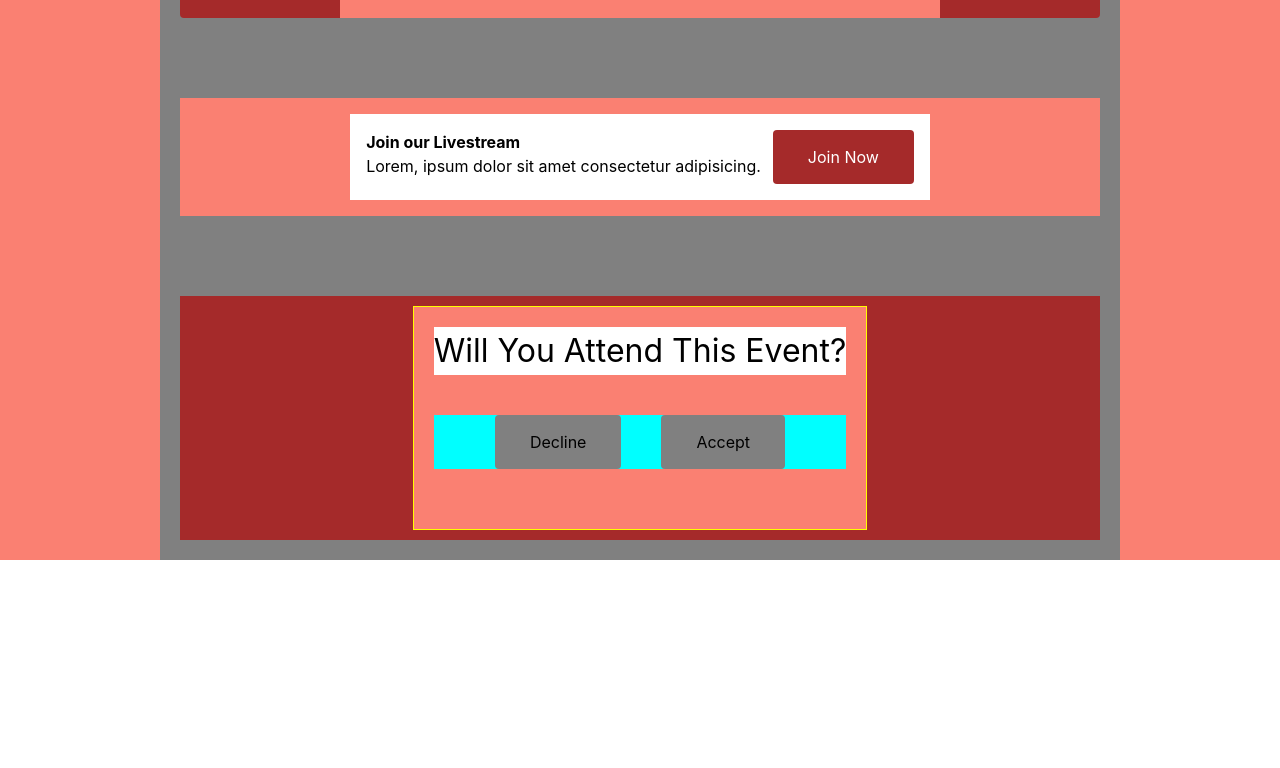
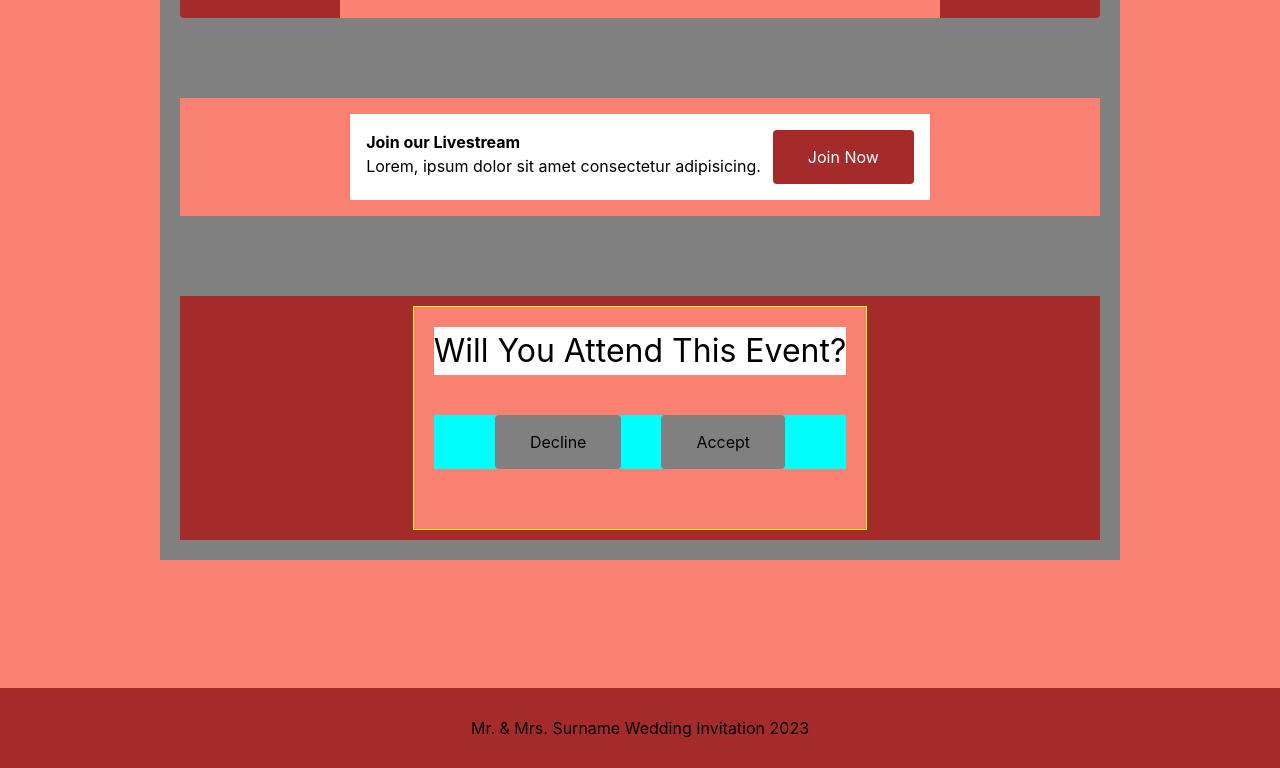
Before and after one commit to Keemchard/Wedding-Invitation, a React (Create React App) app: page / in a window 1280 px wide. Shown: the part 1602-2370 px from the top of the page. Before the commit the page ends 2162 px from the top, so only its background shows below. Built offline with nearby package versions, Linux system fonts and the light colour scheme.

Commit message:
✨ add footer

```diff
--- a/src/components/Footer.tsx
+++ b/src/components/Footer.tsx
@@ -1,7 +1,11 @@
 import React from "react";
 
 const Footer = () => {
-  return <div>Footer</div>;
+  return (
+    <div className="bg-primary py-7 mt-32 flex justify-center items-center">
+      Mr. & Mrs. Surname Wedding Invitation 2023
+    </div>
+  );
 };
 
 export default Footer;
--- a/src/pages/main-page/MainPage.tsx
+++ b/src/pages/main-page/MainPage.tsx
@@ -1,4 +1,5 @@
 import React from "react";
+import Footer from "../../components/Footer";
 import Section1 from "./sections/Section1";
 import Section2 from "./sections/Section2";
 import Section3 from "./sections/Section3";
@@ -18,6 +19,7 @@ const MainPage = () => {
           <Section4 />
           <Section5 />
         </div>
+        <Footer />
       </div>
     </>
   );
```
